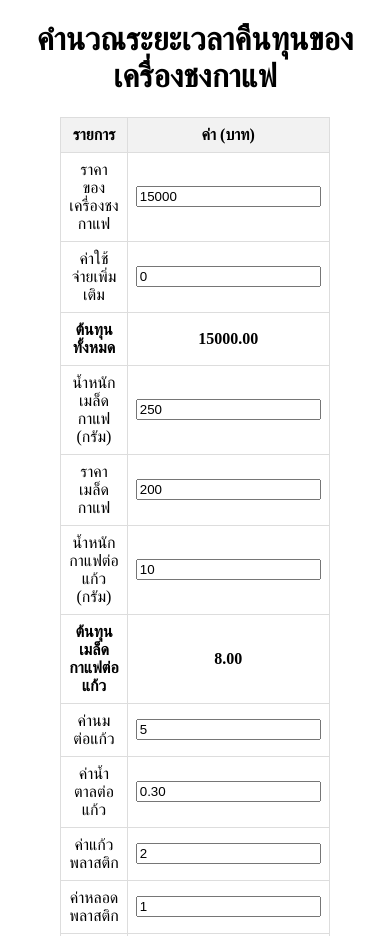
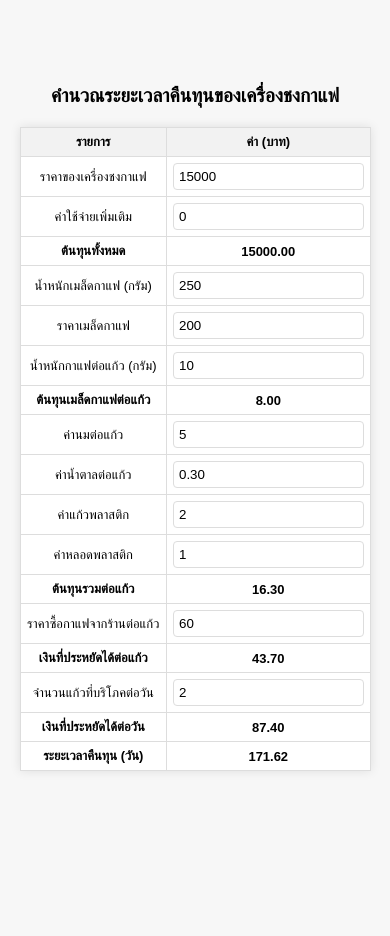
Before and after one commit to nutthakarnch/nutthakarnch.github.io, a plain HTML site: page docs/coffee.html in a window 390 px wide. Shown: the top 936 px of the page. After the commit the page ends 844 px from the top, so only its background shows below. Drawn offline with Linux system fonts and the light colour scheme.

Commit message:
coffee mobile friendly

```diff
--- a/docs/coffee.html
+++ b/docs/coffee.html
@@ -2,12 +2,32 @@
 <html lang="th">
 <head>
     <meta charset="UTF-8">
+    <meta name="viewport" content="width=device-width, initial-scale=1.0">
     <title>คำนวณระยะเวลาคืนทุนของเครื่องชงกาแฟ</title>
     <style>
+        body {
+            font-family: Arial, sans-serif;
+            margin: 0;
+            padding: 0;
+            display: flex;
+            flex-direction: column;
+            align-items: center;
+            justify-content: center;
+            min-height: 100vh;
+            background-color: #f7f7f7;
+        }
+        h1 {
+            text-align: center;
+            font-size: 1.5em;
+            margin-bottom: 20px;
+        }
         table {
-            width: 50%;
+            width: 90%;
+            max-width: 600px;
             margin: 0 auto;
             border-collapse: collapse;
+            background-color: #fff;
+            box-shadow: 0 0 10px rgba(0, 0, 0, 0.1);
         }
         th, td {
             border: 1px solid #ddd;
@@ -17,8 +37,23 @@
         th {
             background-color: #f2f2f2;
         }
-        h1 {
-            text-align: center;
+        input[type="number"] {
+            width: 100%;
+            padding: 5px;
+            box-sizing: border-box;
+            border: 1px solid #ddd;
+            border-radius: 4px;
+        }
+        @media (max-width: 600px) {
+            h1 {
+                font-size: 1.2em;
+            }
+            table, th, td {
+                font-size: 0.9em;
+            }
+            th, td {
+                padding: 6px;
+            }
         }
     </style>
     <script>
@@ -51,6 +86,8 @@
             document.getElementById('savingPerDay').innerText = savingPerDay.toFixed(2);
             document.getElementById('paybackPeriod').innerText = isFinite(paybackPeriod) ? paybackPeriod.toFixed(2) : 'N/A';
         }
+
+        window.onload = calculate;
     </script>
 </head>
 <body>
@@ -89,7 +126,7 @@
             </tr>
             <tr>
                 <td><strong>ต้นทุนเมล็ดกาแฟต่อแก้ว</strong></td>
-                <td><strong id="coffeeCostPerCup">8.00</strong></td>
+                <td><strong id="coffeeCostPerCup">8.00</td>
             </tr>
             <tr>
                 <td>ค่านมต่อแก้ว</td>
```
